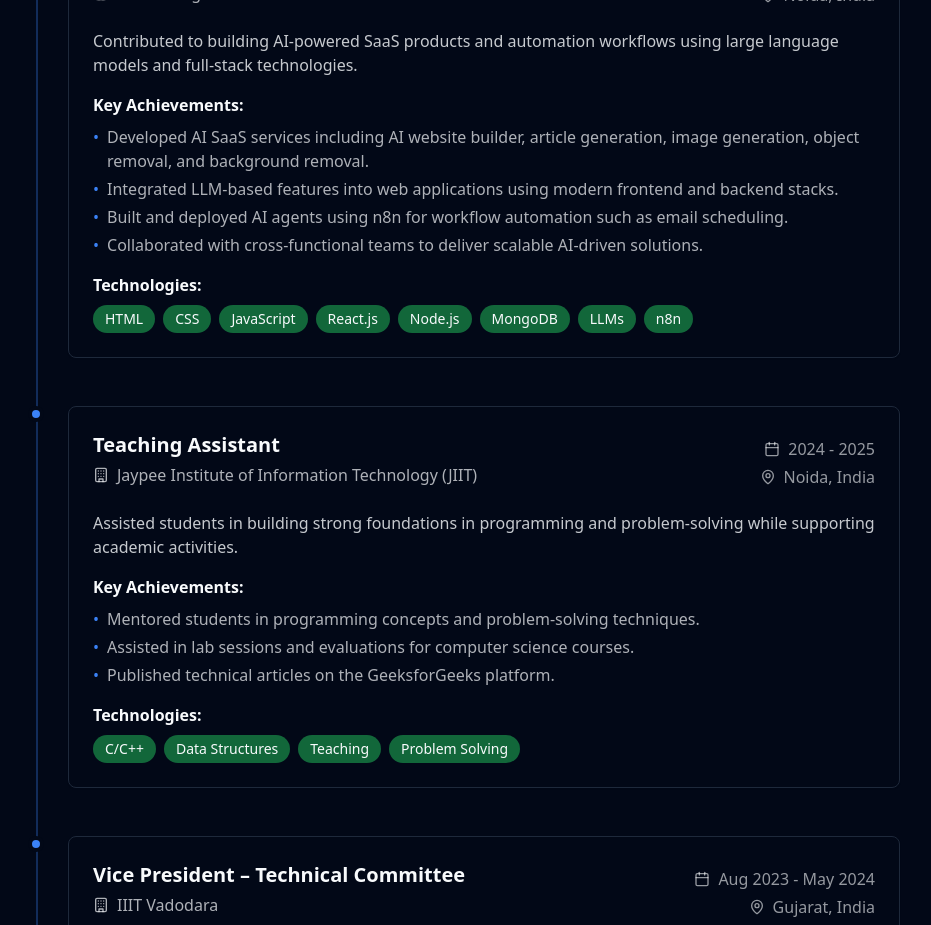
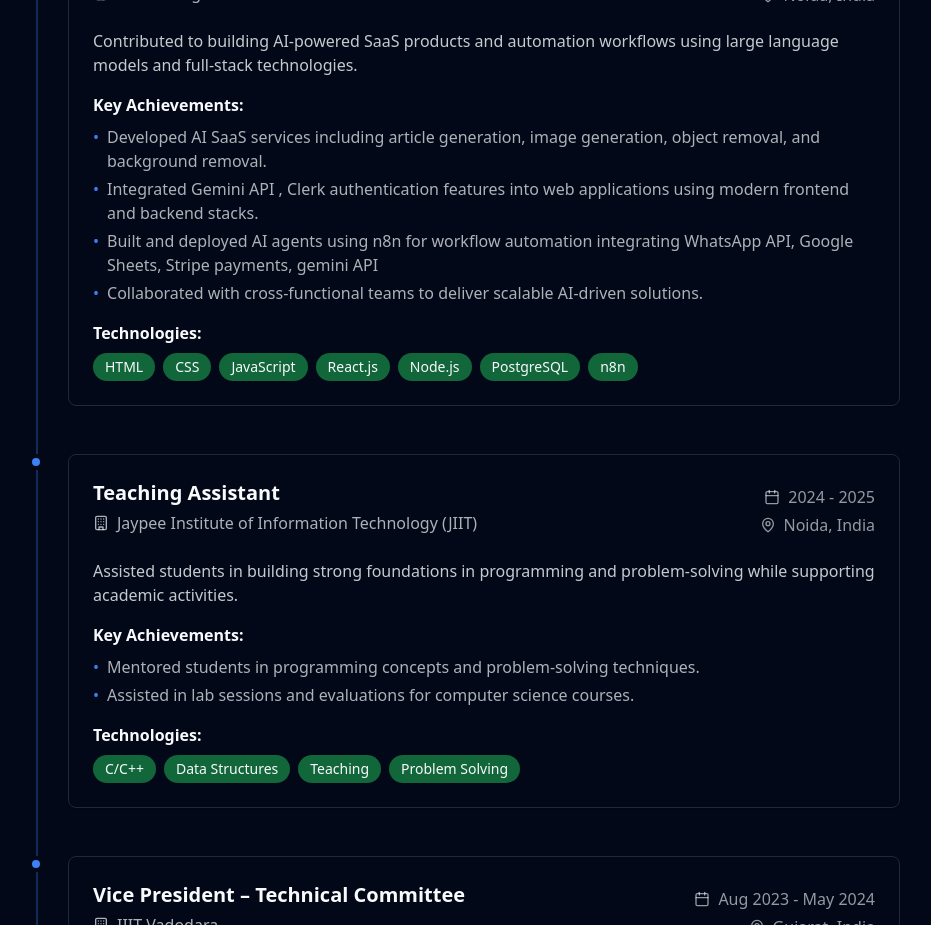
Before and after one commit to ishita-139/Portfolio-main, a Next.js app: page / in a window 1280 px wide. Shown: the part 4020-4945 px from the top of the page, without its empty margins (188-1119 px from the left). Built offline with nearby package versions, Linux system fonts and the light colour scheme.

Commit message:
Refine Experience component details
Updated achievements and technologies in Experience component.

```diff
--- a/components/Experience.tsx
+++ b/components/Experience.tsx
@@ -45,9 +45,9 @@ export function Experience() {
     description:
       'Contributed to building AI-powered SaaS products and automation workflows using large language models and full-stack technologies.',
     achievements: [
-      'Developed AI SaaS services including AI website builder, article generation, image generation, object removal, and background removal.',
-      'Integrated LLM-based features into web applications using modern frontend and backend stacks.',
-      'Built and deployed AI agents using n8n for workflow automation such as email scheduling.',
+      'Developed AI SaaS services including article generation, image generation, object removal, and background removal.',
+      'Integrated Gemini API , Clerk authentication features into web applications using modern frontend and backend stacks.',
+      'Built and deployed AI agents using n8n for workflow automation integrating WhatsApp API, Google Sheets, Stripe payments, gemini API',
       'Collaborated with cross-functional teams to deliver scalable AI-driven solutions.',
     ],
     technologies: [
@@ -56,8 +56,7 @@ export function Experience() {
       'JavaScript',
       'React.js',
       'Node.js',
-      'MongoDB',
-      'LLMs',
+      'PostgreSQL',
       'n8n',
     ],
   },
@@ -71,7 +70,6 @@ export function Experience() {
     achievements: [
       'Mentored students in programming concepts and problem-solving techniques.',
       'Assisted in lab sessions and evaluations for computer science courses.',
-      'Published technical articles on the GeeksforGeeks platform.',
     ],
     technologies: ['C/C++', 'Data Structures', 'Teaching', 'Problem Solving'],
   },
```
